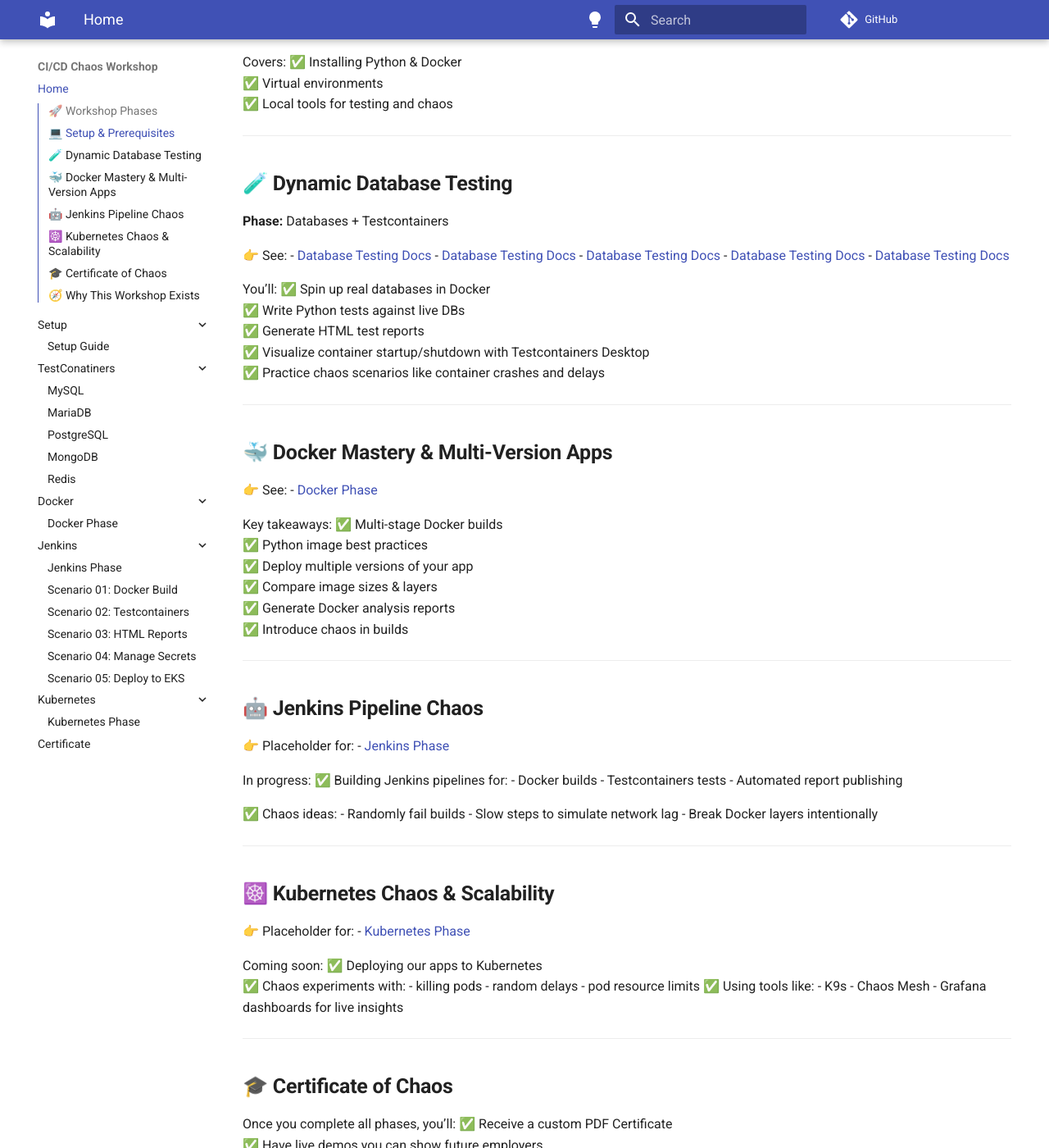
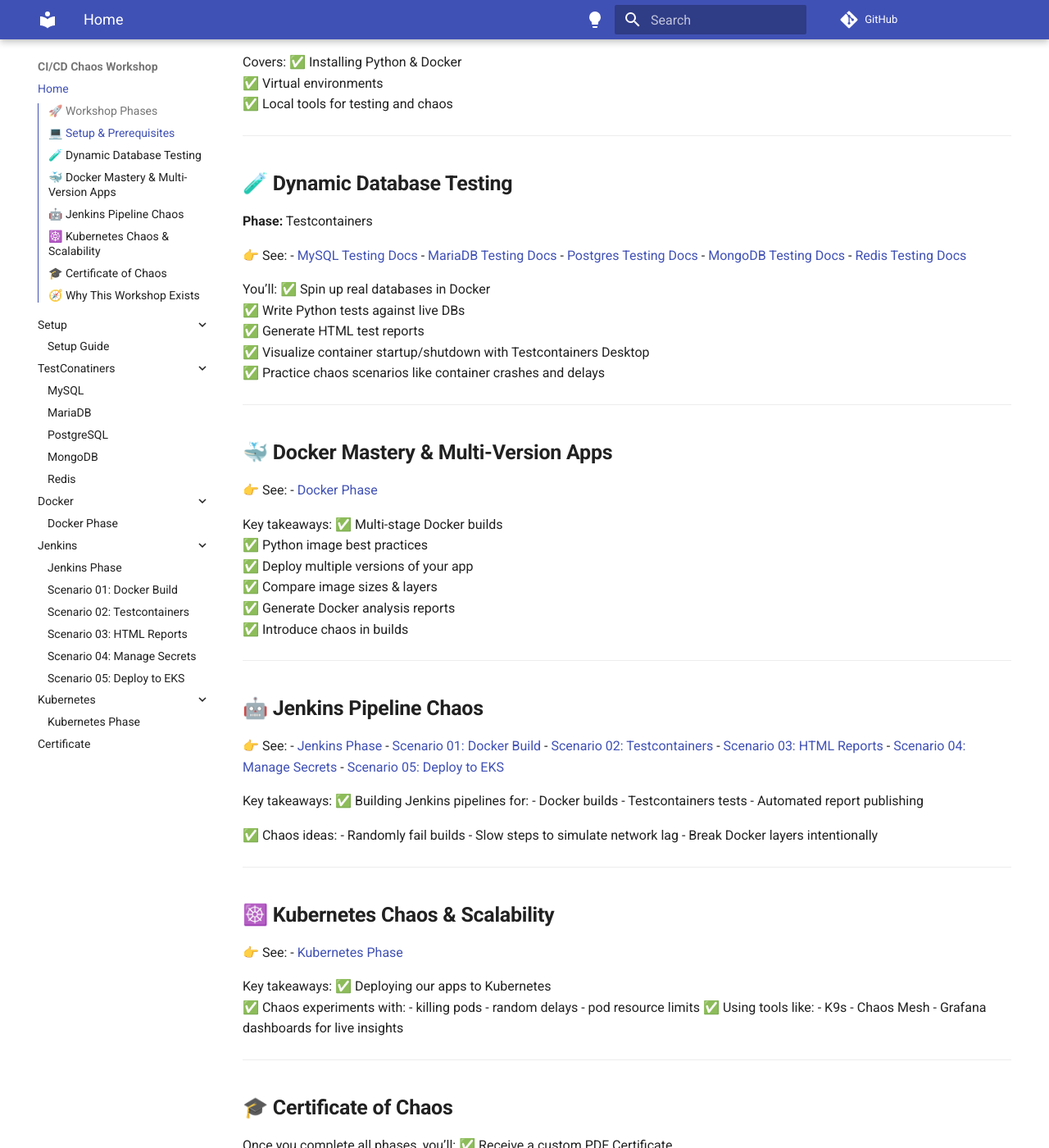
Before and after one commit to vellankikoti/ci-cd-speedrun, an MkDocs documentation site: the page built from docs/index.md, in a window 1280 px wide and 1400 px high, scrolled down 680 px. Shown: the whole window at 82% size. Built offline with MkDocs 1.6.1 and Material for MkDocs 9.7.7, drawn with Linux system fonts in a browser that asks for light colours; comment, search, counter and statistics services are not loaded; some of the changed text lies outside the part shown.

Commit message:
fixed mkdocs indexes

```diff
--- a/docs/index.md
+++ b/docs/index.md
@@ -34,14 +34,14 @@
 
 ## 🧪 **Dynamic Database Testing**
 
-**Phase:** Databases + Testcontainers
+**Phase:**  Testcontainers
 
 👉 See:
-- [Database Testing Docs](databases/mysql.md)
-- [Database Testing Docs](databases/mariadb.md)
-- [Database Testing Docs](databases/postgres.md)
-- [Database Testing Docs](databases/mongodb.md)
-- [Database Testing Docs](databases/redis.md)
+- [MySQL Testing Docs](testcontainers/mysql.md)
+- [MariaDB Testing Docs](testcontainers/mariadb.md)
+- [Postgres Testing Docs](testcontainers/postgres.md)
+- [MongoDB Testing Docs](testcontainers/mongodb.md)
+- [Redis Testing Docs](testcontainers/redis.md)
 
 You’ll:
 ✅ Spin up real databases in Docker
@@ -69,10 +69,15 @@
 
 ## 🤖 **Jenkins Pipeline Chaos**
 
-👉 Placeholder for:
+👉 See:
 - [Jenkins Phase](phases/jenkins.md)
+- [Scenario 01: Docker Build](jenkins/scenario_01_docker_build.md)
+- [Scenario 02: Testcontainers](jenkins/scenario_02_testcontainers.md)
+- [Scenario 03: HTML Reports](jenkins/scenario_03_html_reports.md)
+- [Scenario 04: Manage Secrets](jenkins/scenario_04_manage_secrets.md)
+- [Scenario 05: Deploy to EKS](jenkins/scenario_05_deploy_eks.md)
 
-In progress:
+Key takeaways:
 ✅ Building Jenkins pipelines for:
   - Docker builds
   - Testcontainers tests
@@ -87,10 +92,10 @@
 
 ## ☸️ **Kubernetes Chaos & Scalability**
 
-👉 Placeholder for:
+👉 See:
 - [Kubernetes Phase](phases/k8s.md)
 
-Coming soon:
+Key takeaways:
 ✅ Deploying our apps to Kubernetes
 ✅ Chaos experiments with:
   - killing pods
@@ -139,7 +144,7 @@
 → Start with:
 - [Setup Guide](phases/setup.md)
 - Then dive into:
-  - [Databases](databases/mysql.md)
+  - [TestContainers](phases/testcontainers.md)
   - [Docker](phases/docker.md)
 
 …and prepare for chaos you’ll never forget!
```
Also changed, not shown: docs/phases/phase-5.md (deleted).
